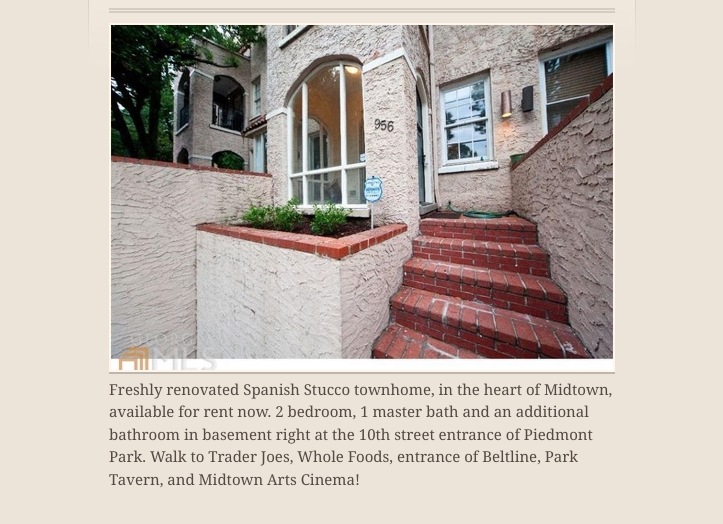
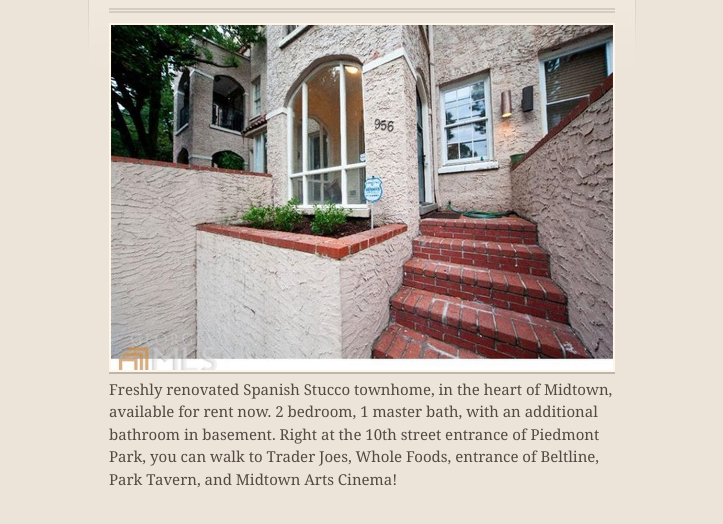
Before and after one commit to ciaobeau/958-Charles-Allen-Dr, a plain HTML site: page 956-Charles-Allen-Dr.html in a window 1280 px wide. Shown: the part 266-790 px from the top of the page, without its empty margins (278-1001 px from the left). Drawn offline with nearby package versions, Linux system fonts and the light colour scheme.

Commit message:
adjust bathroom description

```diff
--- a/956-Charles-Allen-Dr.html
+++ b/956-Charles-Allen-Dr.html
@@ -58,7 +58,7 @@
 
 <p>
 <img src="956/front.jpg"/>
-  Freshly renovated Spanish Stucco townhome, in the heart of Midtown, available for rent now. 2 bedroom, 1 master bath and an additional bathroom in basement right at the 10th street entrance of Piedmont Park.  Walk to Trader Joes, Whole Foods, entrance of Beltline, Park Tavern, and Midtown Arts Cinema!</p>
+  Freshly renovated Spanish Stucco townhome, in the heart of Midtown, available for rent now. 2 bedroom, 1 master bath, with an additional bathroom in basement. Right at the 10th street entrance of Piedmont Park, you can walk to Trader Joes, Whole Foods, entrance of Beltline, Park Tavern, and Midtown Arts Cinema!</p>
 <h3>
 <a id="designer-templates" class="anchor" href="#designer-templates" aria-hidden="true"><span class="octicon octicon-link"></span></a>Details</h3>
 
```
